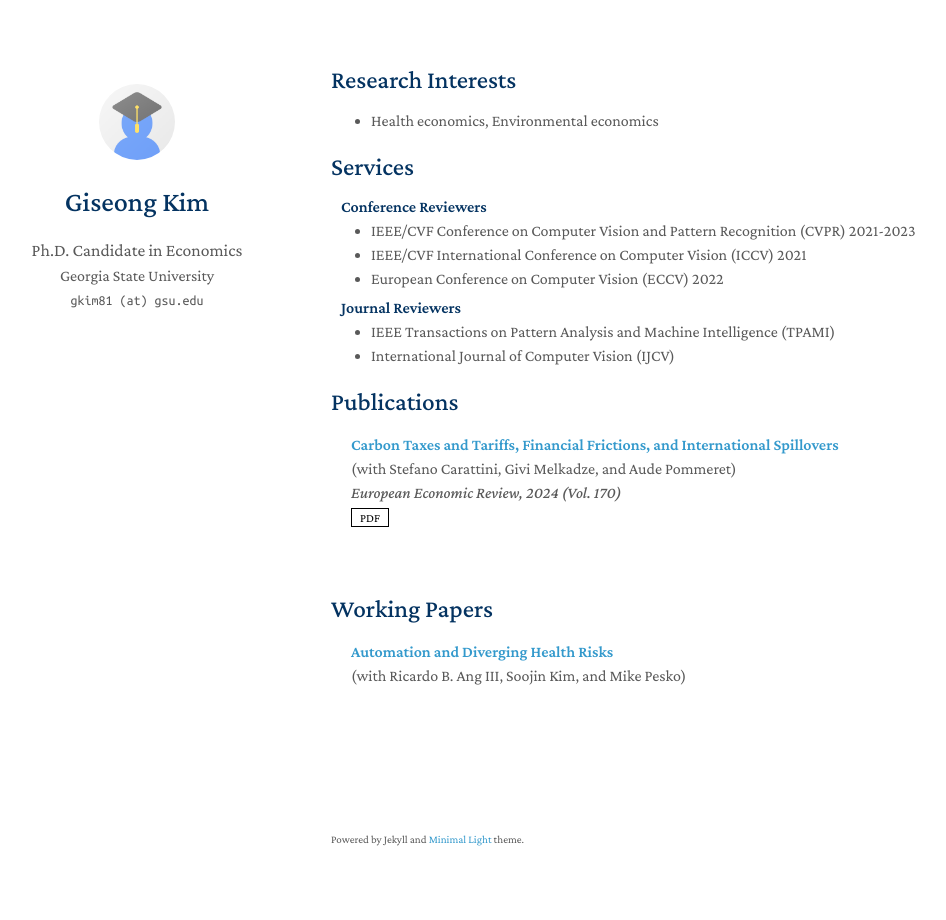
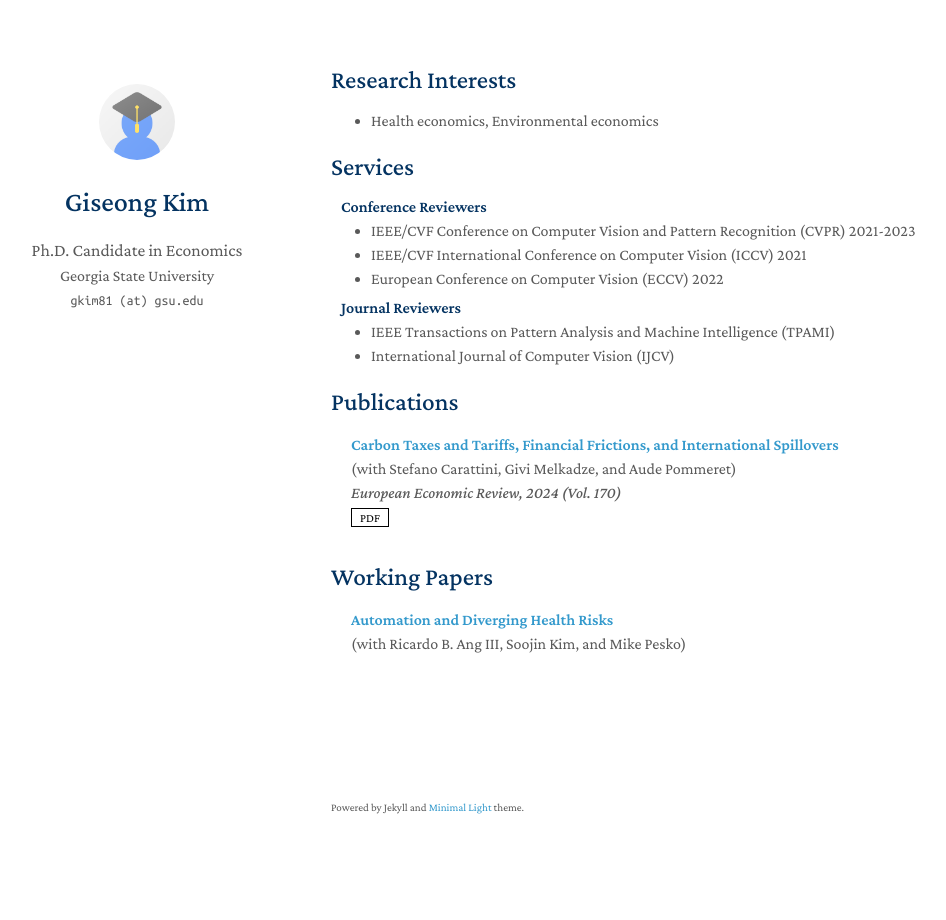
Before and after one commit to giseong-kim/giseong-kim.github.io, a Jekyll site: the page built from index.md, in a window 1280 px wide. Shown: the whole page, without its empty margins (139-1085 px from the left). Built offline with Jekyll 4.4.1, drawn with Linux system fonts in a browser that asks for light colours; a style sheet for code colours, icons or effects is not loaded.

Commit message:
Update publications.md

```diff
--- a/_includes/publications.md
+++ b/_includes/publications.md
@@ -42,7 +42,7 @@
   </div>
 </div>
 </li>
-<br>
+<!--br-->
 
 {% endfor %}
 
```
